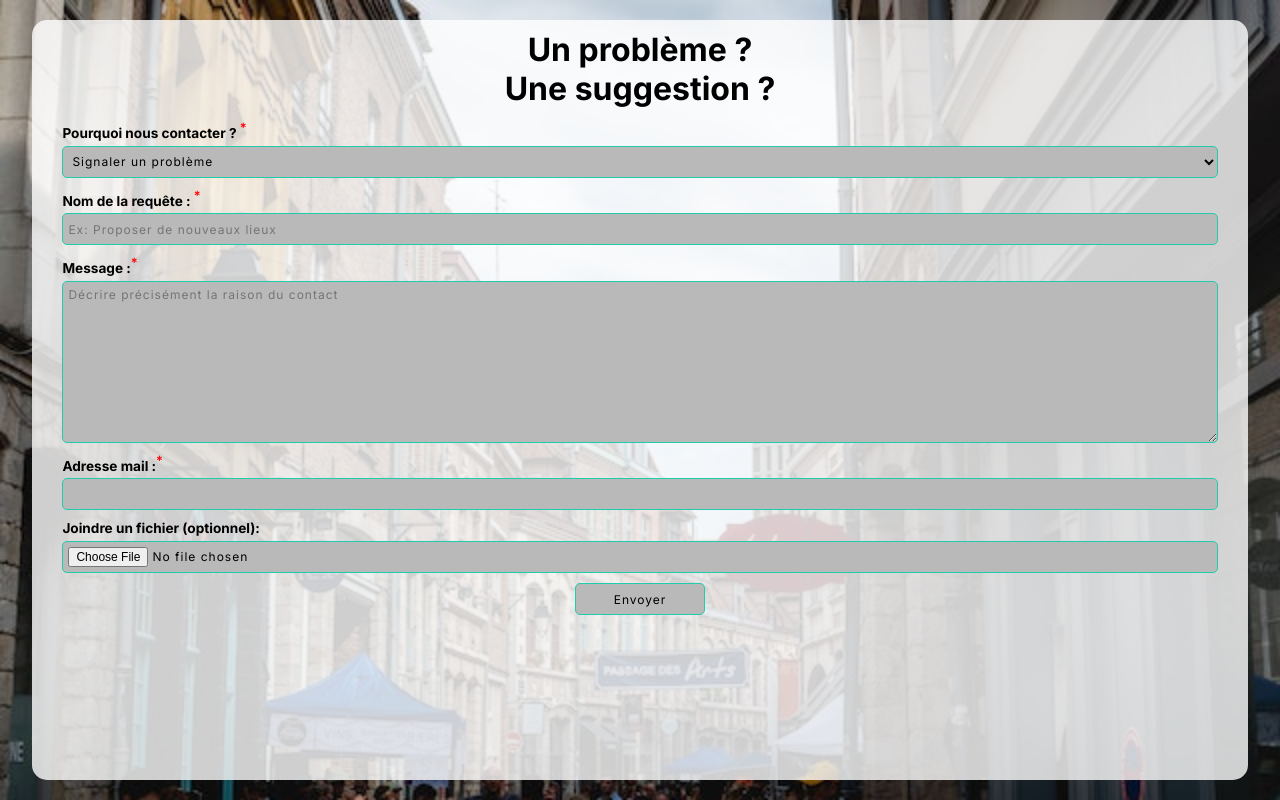
After one commit to DonovanDumeige/interact_lille, a PHP site: page /assets/pages/contact-support.php in a window 1280 px wide. The commit adds this page. Run offline with PHP 8.4, Linux system fonts and the light colour scheme.

Commit message:
Page support : HTML & CSS

```diff
--- /dev/null
+++ b/assets/pages/contact-support.php
@@ -0,0 +1,57 @@
+<?php
+
+$mainClass = "section-support";
+$title = " Support";
+
+require "../template/_header.php";
+// todo il faudra peut être mettre une valeur numérique sur l'option, selon la façon dont on traite les données.
+?>
+
+<div class="formContainer">
+<h1>Un problème ?<br> Une suggestion ?</h1>
+
+<span class="error"><?php $error['submit']??"";?> </span>
+<form action="" method="POST">
+
+    <!-- Raison du contact -->
+    <label for="reason">Pourquoi nous contacter ? <sup>*</sup></label>
+    <select name="reason" id="reason" required>
+        <option value="signaler">Signaler un problème</option>
+        <option value="suggérer">Suggérer une amélioration</option>
+    </select>
+    <span class="error"><?php $error['reason']??""; ?></span>
+
+
+    <!-- Requête -->
+    <label for="request"> Nom de la requête : <sup>*</sup></label>
+    <input type="text" name="request" id="request"
+    placeholder = "Ex: Proposer de nouveaux lieux"
+    required>
+    <span class="error"><?php $error['request']??""; ?></span>
+
+
+    <!-- Message -->
+    <label for="mess">Message :<sup>*</sup></label>
+    <textarea
+    name="mess"
+    id="mess"
+    cols="30"
+    rows="10"
+    placeholder = "Décrire précisément la raison du contact"
+    ></textarea>
+    <span class="error br"><?php $error['mess']??""; ?></span>
+
+    <!-- Mail -->
+    <label for="email">Adresse mail :<sup>*</sup></label>
+    <input type="email" name="email" id="email" required>
+    <span class="error"><?php $error['email']??""; ?></span>
+
+    <!-- Fichier à upload -->
+    <label for="file">Joindre un fichier (optionnel):</label>
+    <input type="file" name="file" id="file"">
+    <span class="error"><?php $error['file']??""; ?></span>
+
+    <input type="submit" value="Envoyer">
+</form>
+</div>
+<?php require "../template/_footer.php";
--- /dev/null
+++ b/assets/style/_support.scss
@@ -0,0 +1,87 @@
+@use "variables"as v;
+
+.section-support {
+
+    width: 100%;
+    height: 100%;
+    font-family: v.$inter;
+    background-image: /* linear-gradient(180deg, rgba(255, 255, 255, .2), rgba(255, 255, 255, .2)), */
+        url('../img/lille.jpg');
+    background-repeat: no-repeat;
+    background-size: cover;
+    display: flex;
+    flex-direction: column;
+    justify-content: center;
+    align-items: center;
+    .formContainer {
+        width: 95%;
+        height: 95vh;
+        margin: 0 auto;
+
+        background-color: rgba(255,255,255,.8);
+        border-radius: 15px;
+
+        display : grid;
+        grid-template-rows : 100px 1fr;
+
+        h1{
+            text-align: center;
+            padding: 10px;
+            grid-row : 1/2
+        }
+        form {
+            grid-row : 2/3;
+            display: flex;
+            flex-direction: column;
+            width : 95%;
+            margin: 0 auto;
+            gap: 5px;
+
+
+            label {
+                font-size: 0.85rem;
+                font-weight: 700;
+                sup {
+                    font-size: 0.8rem;
+                    font-weight: 600;
+                    color: red;
+                }
+            }
+
+            input,
+            textarea,
+            select {
+                background-color: v.$grey;
+                border: v.$lightgreen;
+                border: 1px solid v.$lightgreen;
+                border-radius: 5px;
+
+                width : 100%;
+                padding : 5px;
+
+                font-family: v.$inter;
+                font-size: 0.75rem;
+                letter-spacing: 1px;
+
+            }
+            input, select
+            {
+                height : 32px;
+            }
+
+            input[type='submit']{
+                width : 130px;
+                align-self:center ;
+            }
+
+            .error
+            {
+                color:red;
+                font-size: 0.6rem;
+            }
+        }
+    }
+
+    /* Le style général sur le formulaire */
+
+}
--- a/assets/style/_variables.scss
+++ b/assets/style/_variables.scss
@@ -2,4 +2,5 @@
 
 $lightgreen : #21CCAD;
 $lightgrey : #EBE9E9;
+$grey : #b9b9b9;
 $inter : 'Inter', sans-serif;
--- a/assets/style/style.css
+++ b/assets/style/style.css
@@ -6,9 +6,11 @@
   height: 100%;
   display: grid;
   grid-template-columns: 1fr 165px;
-  grid-template-rows: 95px 120px 1fr 55px;
+  grid-template-rows: 95px 100px 1fr 40px;
+  align-items: center;
   font-family: "Inter", sans-serif;
   /* Bouton vers la page support */
+  /* fin support */
   /* Container des categories : contient une grid de 3 lignes*/
 }
 .section-categorie #support {
@@ -40,7 +42,6 @@
   grid-row: 3/4;
   display: grid;
   grid-template-rows: repeat(3, 132px);
-  overflow: hidden;
   /* Classes pour mieux répartir les grid et isoler certaines actions*/
   /* Fin répartition */
 }
@@ -48,19 +49,25 @@
   height: 100%;
   position: relative;
   overflow: hidden;
+  /*
+  todo ajouter une ombre
+  */
 }
 .section-categorie .catContainer .categorie .imgBox {
   width: 100%;
-}
-.section-categorie .catContainer .categorie img {
-  width: 100%;
   position: relative;
 }
-.section-categorie .catContainer .categorie img::before {
+.section-categorie .catContainer .categorie .imgBox::before {
+  content: "";
   width: 100%;
+  height: 100%;
   background-color: #616161;
-  opacity: 1;
+  opacity: 0.4;
   position: absolute;
+  z-index: 1;
+}
+.section-categorie .catContainer .categorie .imgBox img {
+  width: 100%;
 }
 .section-categorie .catContainer .categorie .dataBox {
   position: absolute;
@@ -72,6 +79,7 @@
   justify-content: center;
   align-items: center;
   gap: 15px;
+  z-index: 2;
 }
 .section-categorie .catContainer .categorie .dataBox .dataTitle {
   text-align: center;
@@ -118,6 +126,75 @@
   width: 135px;
   margin-left: 1rem;
   cursor: pointer;
+}
+
+.section-support {
+  width: 100%;
+  height: 100%;
+  font-family: "Inter", sans-serif;
+  background-image: url("../img/lille.jpg");
+  background-repeat: no-repeat;
+  background-size: cover;
+  display: flex;
+  flex-direction: column;
+  justify-content: center;
+  align-items: center;
+  /* Le style général sur le formulaire */
+}
+.section-support .formContainer {
+  width: 95%;
+  height: 95vh;
+  margin: 0 auto;
+  background-color: rgba(255, 255, 255, 0.8);
+  border-radius: 15px;
+  display: grid;
+  grid-template-rows: 100px 1fr;
+}
+.section-support .formContainer h1 {
+  text-align: center;
+  padding: 10px;
+  grid-row: 1/2;
+}
+.section-support .formContainer form {
+  grid-row: 2/3;
+  display: flex;
+  flex-direction: column;
+  width: 95%;
+  margin: 0 auto;
+  gap: 5px;
+}
+.section-support .formContainer form label {
+  font-size: 0.85rem;
+  font-weight: 700;
+}
+.section-support .formContainer form label sup {
+  font-size: 0.8rem;
+  font-weight: 600;
+  color: red;
+}
+.section-support .formContainer form input,
+.section-support .formContainer form textarea,
+.section-support .formContainer form select {
+  background-color: #b9b9b9;
+  border: #21CCAD;
+  border: 1px solid #21CCAD;
+  border-radius: 5px;
+  width: 100%;
+  padding: 5px;
+  font-family: "Inter", sans-serif;
+  font-size: 0.75rem;
+  letter-spacing: 1px;
+}
+.section-support .formContainer form input, .section-support .formContainer form select {
+  height: 32px;
+}
+.section-support .formContainer form input[type=submit] {
+  width: 130px;
+  align-self: center;
+}
+.section-support .formContainer form .error {
+  color: red;
+  font-size: 0.6rem;
 }
 
 *, ::before, ::after {
--- a/assets/style/style.scss
+++ b/assets/style/style.scss
@@ -1,6 +1,7 @@
 
 @use "variables" as v;
 @use "categories";
+@use "support";
 
 *, ::before, ::after{
     margin: 0;
```
Also changed, not shown: assets/style/_categories.scss (+21 -14 lines), 1 other file.
